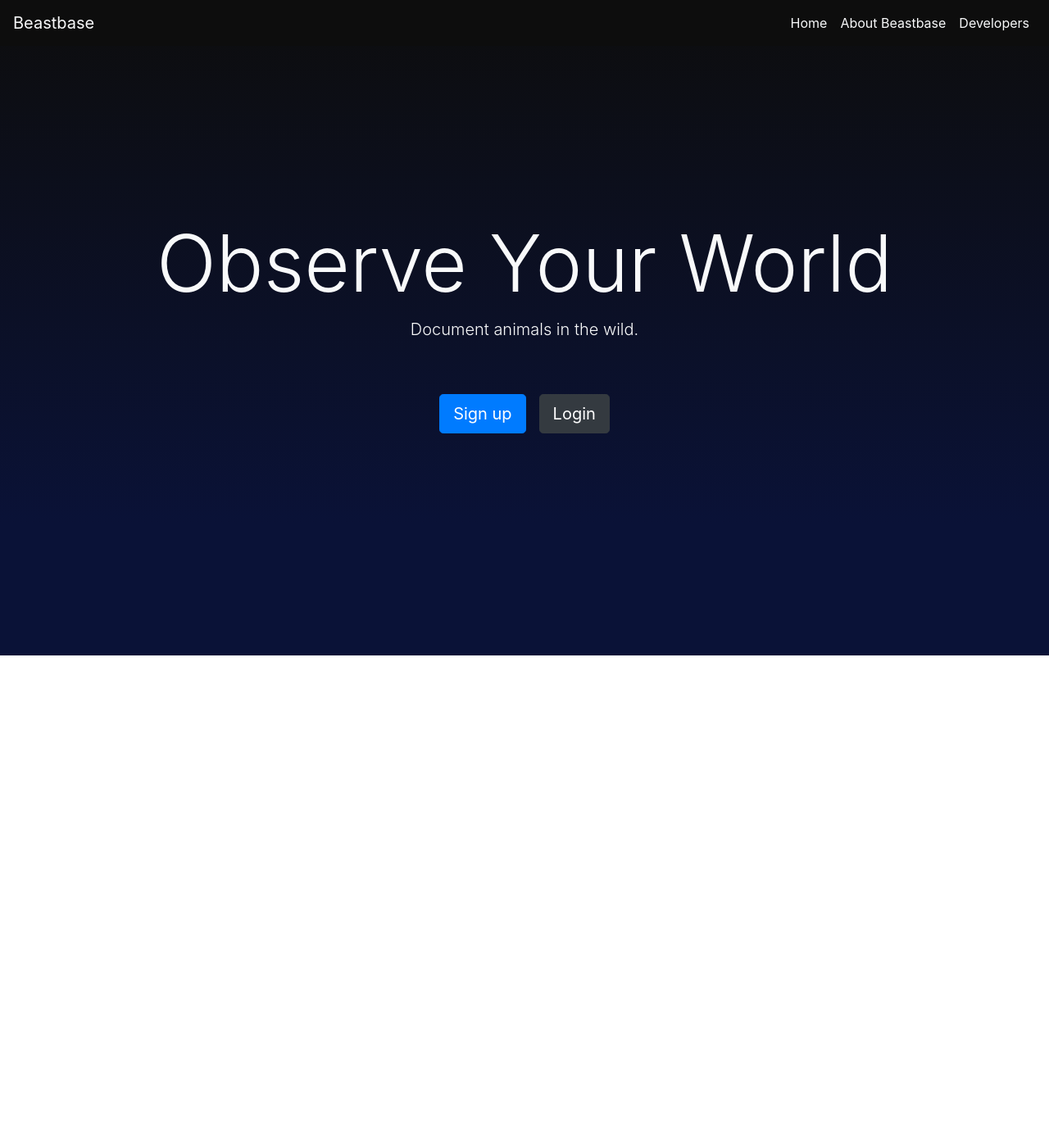
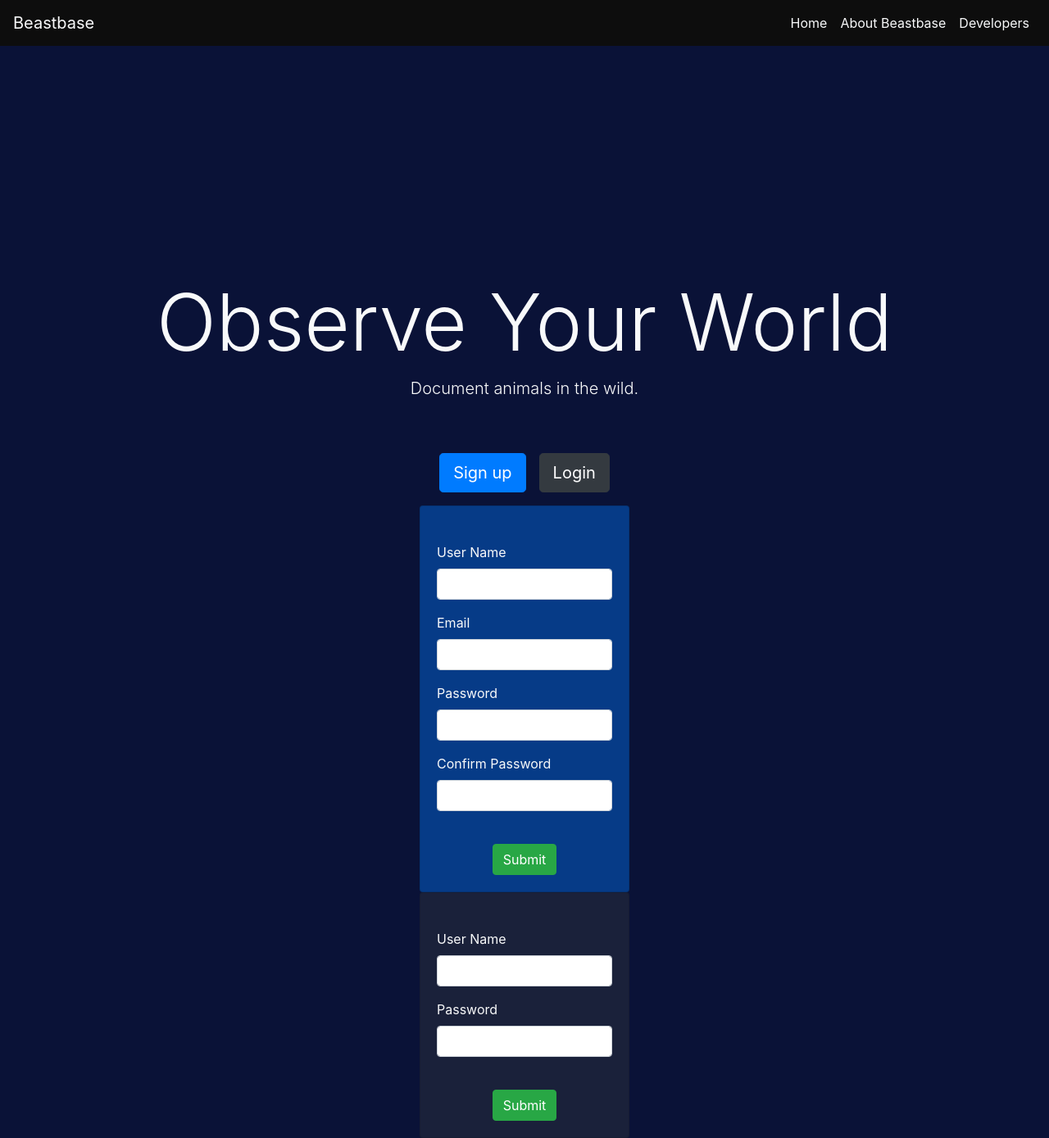
Before and after one commit to floh1695/Beastbase, a React (Create React App) app in the folder Web/Beastbase/: page / in a window 1280 px wide. Shown: the whole page at 82% size. Before the commit the page ends 800 px from the top, so only its background shows below. Built offline with nearby package versions, Linux system fonts and the light colour scheme.

Commit message:
Worked on registration and submission forms. Added state to forms.

```diff
--- a/Web/Beastbase/src/App.js
+++ b/Web/Beastbase/src/App.js
@@ -1,6 +1,9 @@
 import React, { Component } from "react";
 import Navbar from "./components/layout/Navbar";
 import RegisterLogin from "./components/RegisterLogin";
+import RegisterUser from "./components/forms/RegisterUser";
+import LoginUser from "./components/forms/LoginUser";
+
 import "./App.css";
 
 class App extends Component {
@@ -9,6 +12,8 @@ class App extends Component {
       <div className="App">
         <Navbar />
         <RegisterLogin />
+        <RegisterUser />
+        <LoginUser />
       </div>
     );
   }
--- a/Web/Beastbase/src/components/RegisterLogin.js
+++ b/Web/Beastbase/src/components/RegisterLogin.js
@@ -4,8 +4,9 @@ class RegisterLogin extends Component {
   render() {
     return (
       <div className="mt-5">
-        <div className="jumbotron jumbotron-fluid">
-          <div className="container text-light pt-5">
+        <div className="mt-5">
+          <div className="jumbotron jumbotron-fluid mt-10vh">
+            <div className="container text-light pt-5 mt-5">
               <h1 className="display-1 mt-5">Observe Your World</h1>
               <p className="lead">Document animals in the wild.</p>
             </div>
@@ -27,6 +28,7 @@ class RegisterLogin extends Component {
             </a>
           </div>
         </div>
+      </div>
     );
   }
 }
--- /dev/null
+++ b/Web/Beastbase/src/components/forms/LoginUser.js
@@ -0,0 +1,32 @@
+import React, { Component } from 'react'
+
+class LoginUser extends Component {
+    state = {
+        loginUserName: '',
+        loginPassword: ''
+    }
+    render() {
+        const { loginUserName, loginPassword } = this.state;
+        return (
+            <div>
+                <div className="card" id="login-card">
+                    <div className="card-body text-light">
+                        <form className="round-preset pt-4">
+                            <div className="form-group text-left">
+                                <label htmlFor="login-username">User Name</label>
+                                <input type="text" className="form-control" id="login-username" name="loginUseName" value={loginUserName} />
+                            </div>
+                            <div className="form-group text-left">
+                                <label htmlFor="login-password">Password</label>
+                                <input type="password" className="form-control" id="login-password" name="loginPassword" value={loginPassword} />
+                            </div>
+                            <button type="submit" className="btn btn-success mt-4">Submit</button>
+                        </form>
+                    </div>
+                </div>
+            </div>
+        )
+    }
+}
+
+export default LoginUser;
--- /dev/null
+++ b/Web/Beastbase/src/components/forms/RegisterUser.js
@@ -0,0 +1,43 @@
+import React, { Component } from 'react'
+
+class RegisterUser extends Component {
+    state = {
+        username: '',
+        email: '',
+        password: '',
+        confirmPassword: ''
+    }
+
+    render() {
+        const { username, email, password, confirmPassword } = this.state;
+        return (
+            <div>
+                <div className="card" id="register-card">
+                    <div className="card-body text-light">
+                        <form className="round-preset pt-4">
+                            <div className="form-group text-left">
+                                <label htmlFor="input-username">User Name</label>
+                                <input type="email" className="form-control" id="input-username" name="username" value={username} />
+                            </div>
+                            <div className="form-group text-left">
+                                <label htmlFor="input-email">Email</label>
+                                <input type="password" className="form-control" id="input-email" name="email" value={email} />
+                            </div>
+                            <div className="form-group text-left">
+                                <label htmlFor="input-password">Password</label>
+                                <input type="email" className="form-control" id="input-password" name="password" value={password} />
+                            </div>
+                            <div className="form-group text-left">
+                                <label htmlFor="input-password-confirm">Confirm Password</label>
+                                <input type="password" className="form-control" id="input-password-confirm" name="confirmPassword" value={confirmPassword} />
+                            </div>
+                            <button type="submit" className="btn btn-success mt-4">Submit</button>
+                        </form>
+                    </div>
+                </div>
+            </div>
+        )
+    }
+}
+
+export default RegisterUser;
--- a/Web/Beastbase/src/components/layout/Navbar.js
+++ b/Web/Beastbase/src/components/layout/Navbar.js
@@ -4,7 +4,7 @@ class Navbar extends Component {
   render() {
     return (
       <div>
-        <nav className="navbar navbar-expand-lg charcoal">
+        <nav className="navbar navbar-expand-lg charcoal fixed-top">
           <a className="navbar-brand text-light" href="#">
             Beastbase
           </a>
--- a/Web/Beastbase/src/custom.css
+++ b/Web/Beastbase/src/custom.css
@@ -1,7 +1,7 @@
 body {
-  height: 100vh;
+  /* height: 100vh; */
   background: #0a1237;
-  background: -moz-linear-gradient(
+  /* background: -moz-linear-gradient(
     top,
     rgba(13, 13, 13, 1) 0%,
     rgba(10, 18, 55, 1) 80%,
@@ -38,7 +38,19 @@ body {
     rgba(10, 18, 55, 1) 80%,
     rgba(10, 18, 55, 1) 100%
   );
-  filter: progid:DXImageTransform.Microsoft.gradient( startColorstr='#0d0d0d', endColorstr='#0a1237', GradientType=0 );
+  filter: progid:DXImageTransform.Microsoft.gradient( startColorstr='#0d0d0d', endColorstr='#0a1237', GradientType=0 ); */
+}
+
+.mt-15 {
+  margin-top: 15px;
+}
+
+.mt-56 {
+  margin-top: 56px;
+}
+
+.mt-10vh {
+  transform: translateY(10vh);
 }
 
 /* COLORS */
@@ -56,3 +68,41 @@ body {
 .jumbotron {
   background-color: rgba(0, 0, 0, 0);
 }
+
+/* FORMS */
+
+#register-card {
+  width:20%;
+  margin: auto;
+  background-color: rgba(0, 123, 255, 0.4);
+}
+
+#login-card {
+  width:20%;
+  margin: auto;
+  background-color: rgba(52, 58, 64, 0.4);
+}
+
+/* MEDIA QUERIES */
+
+@media screen and (max-width: 991px) {
+  h1.display-1 {
+    font-size: 70px;
+  }
+}
+
+@media screen and (max-width: 767px) {
+  h1.display-1 {
+    font-size: 50px;
+  }
+}
+
+@media screen and (max-width: 767px) {
+  h1.display-1 {
+    font-size: 30px;
+  }
+
+  p.lead {
+    font-size: 14px;
+  }
+}
```
Lines whose indentation alone changed are shown as unchanged.
